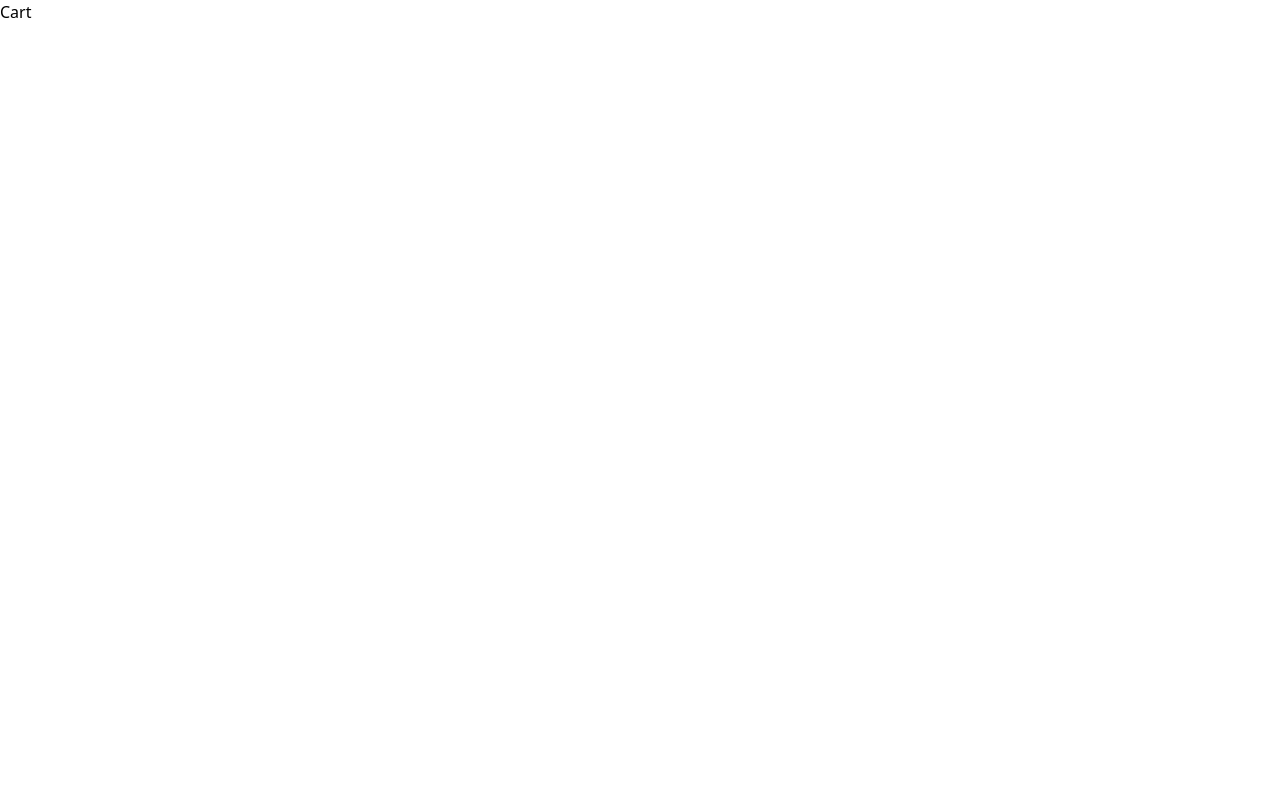
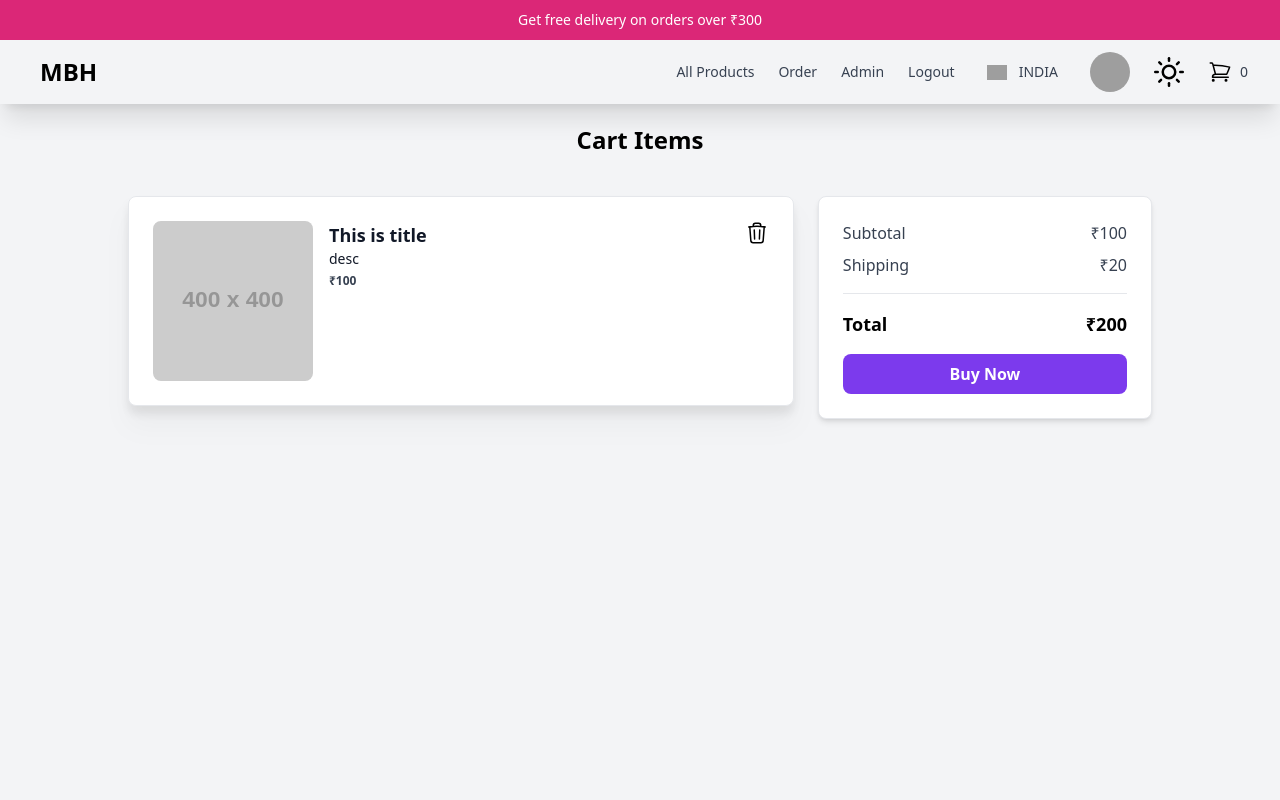
Before and after one commit to BhargavMaru07/E-commerce, a React (Vite) app: page /cart in a window 1280 px wide. Shown: the top 800 px of the page. Built offline with nearby package versions, Linux system fonts and the light colour scheme; grey boxes are pictures that could not be loaded.

Commit message:
cart section

```diff
--- a/src/pages/cart/Cart.jsx
+++ b/src/pages/cart/Cart.jsx
@@ -1,9 +1,140 @@
-import React from 'react'
+import React, { useContext } from "react";
+import Layout from '../../components/layout/Layout';
+import MyContext from "../../context/data/MyContext";
 
 function Cart() {
+  const context = useContext(MyContext);
+  const { mode } = context;
+
   return (
-    <div>Cart</div>
-  )
+    <Layout>
+      <div
+        className="h-screen bg-gray-100 pt-5 "
+        style={{
+          backgroundColor: mode === "dark" ? "#282c34" : "",
+          color: mode === "dark" ? "white" : "",
+        }}
+      >
+        <h1 className="mb-10 text-center text-2xl font-bold">Cart Items</h1>
+        <div className="mx-auto max-w-5xl justify-center px-6 md:flex md:space-x-6 xl:px-0 ">
+          <div className="rounded-lg md:w-2/3 ">
+            <div
+              className="justify-between mb-6 rounded-lg border  drop-shadow-xl bg-white p-6  sm:flex  sm:justify-start"
+              style={{
+                backgroundColor: mode === "dark" ? "rgb(32 33 34)" : "",
+                color: mode === "dark" ? "white" : "",
+              }}
+            >
+              <img
+                src="https://dummyimage.com/400x400"
+                alt="product-image"
+                className="w-full rounded-lg sm:w-40"
+              />
+              <div className="sm:ml-4 sm:flex sm:w-full sm:justify-between">
+                <div className="mt-5 sm:mt-0">
+                  <h2
+                    className="text-lg font-bold text-gray-900"
+                    style={{ color: mode === "dark" ? "white" : "" }}
+                  >
+                    This is title
+                  </h2>
+                  <h2
+                    className="text-sm  text-gray-900"
+                    style={{ color: mode === "dark" ? "white" : "" }}
+                  >
+                    desc
+                  </h2>
+                  <p
+                    className="mt-1 text-xs font-semibold text-gray-700"
+                    style={{ color: mode === "dark" ? "white" : "" }}
+                  >
+                    ₹100
+                  </p>
+                </div>
+                <div className="mt-4 flex justify-between sm:space-y-6 sm:mt-0 sm:block sm:space-x-6">
+                  <svg
+                    xmlns="http://www.w3.org/2000/svg"
+                    fill="none"
+                    viewBox="0 0 24 24"
+                    strokeWidth={1.5}
+                    stroke="currentColor"
+                    className="w-6 h-6"
+                  >
+                    <path
+                      strokeLinecap="round"
+                      strokeLinejoin="round"
+                      d="M14.74 9l-.346 9m-4.788 0L9.26 9m9.968-3.21c.342.052.682.107 1.022.166m-1.022-.165L18.16 19.673a2.25 2.25 0 01-2.244 2.077H8.084a2.25 2.25 0 01-2.244-2.077L4.772 5.79m14.456 0a48.108 48.108 0 00-3.478-.397m-12 .562c.34-.059.68-.114 1.022-.165m0 0a48.11 48.11 0 013.478-.397m7.5 0v-.916c0-1.18-.91-2.164-2.09-2.201a51.964 51.964 0 00-3.32 0c-1.18.037-2.09 1.022-2.09 2.201v.916m7.5 0a48.667 48.667 0 00-7.5 0"
+                    />
+                  </svg>
+                </div>
+              </div>
+            </div>
+          </div>
+
+          <div
+            className="mt-6 h-full rounded-lg border bg-white p-6 shadow-md md:mt-0 md:w-1/3"
+            style={{
+              backgroundColor: mode === "dark" ? "rgb(32 33 34)" : "",
+              color: mode === "dark" ? "white" : "",
+            }}
+          >
+            <div className="mb-2 flex justify-between">
+              <p
+                className="text-gray-700"
+                style={{ color: mode === "dark" ? "white" : "" }}
+              >
+                Subtotal
+              </p>
+              <p
+                className="text-gray-700"
+                style={{ color: mode === "dark" ? "white" : "" }}
+              >
+                ₹100
+              </p>
+            </div>
+            <div className="flex justify-between">
+              <p
+                className="text-gray-700"
+                style={{ color: mode === "dark" ? "white" : "" }}
+              >
+                Shipping
+              </p>
+              <p
+                className="text-gray-700"
+                style={{ color: mode === "dark" ? "white" : "" }}
+              >
+                ₹20
+              </p>
+            </div>
+            <hr className="my-4" />
+            <div className="flex justify-between mb-3">
+              <p
+                className="text-lg font-bold"
+                style={{ color: mode === "dark" ? "white" : "" }}
+              >
+                Total
+              </p>
+              <div className>
+                <p
+                  className="mb-1 text-lg font-bold"
+                  style={{ color: mode === "dark" ? "white" : "" }}
+                >
+                  ₹200
+                </p>
+              </div>
+            </div>
+            {/* <Modal  /> */}
+            <button
+              type="button"
+              className="w-full  bg-violet-600 py-2 text-center rounded-lg text-white font-bold "
+            >
+              Buy Now
+            </button>
+          </div>
+        </div>
+      </div>
+    </Layout>
+  );
 }
 
-export default Cart
+export default Cart;
```
